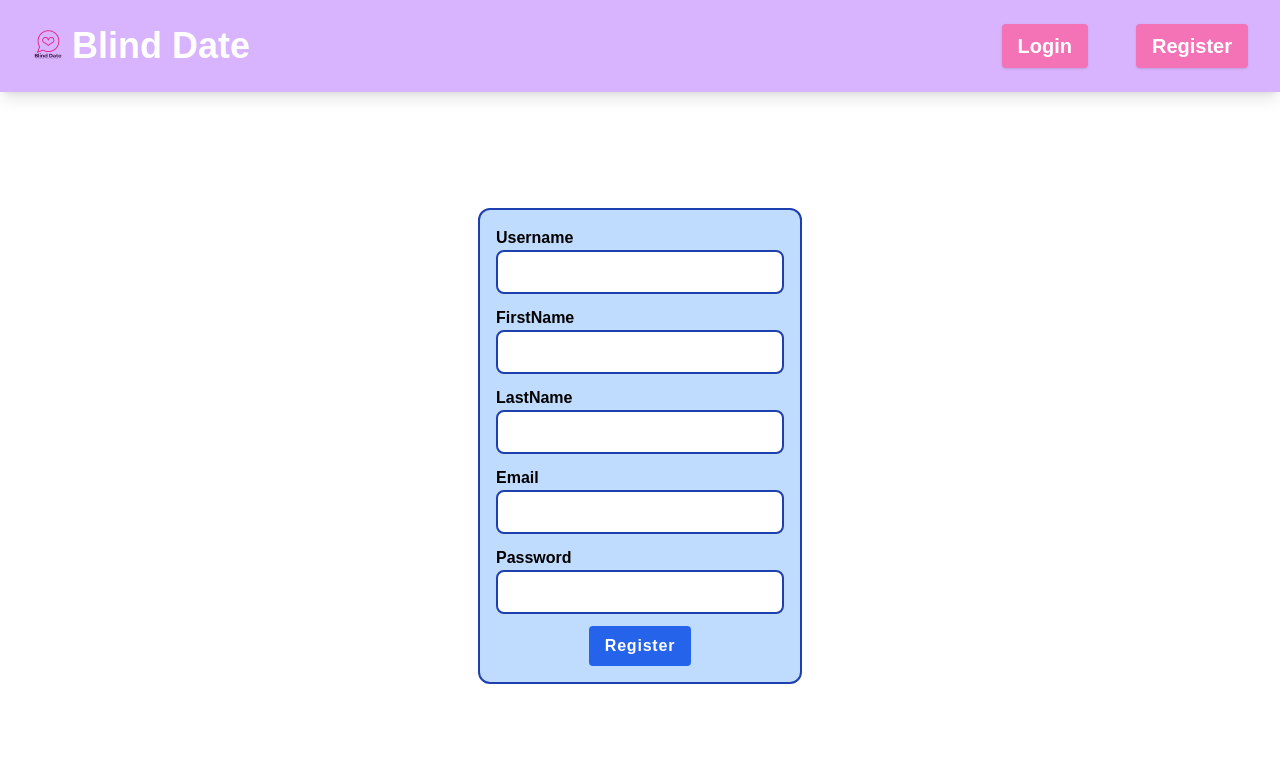
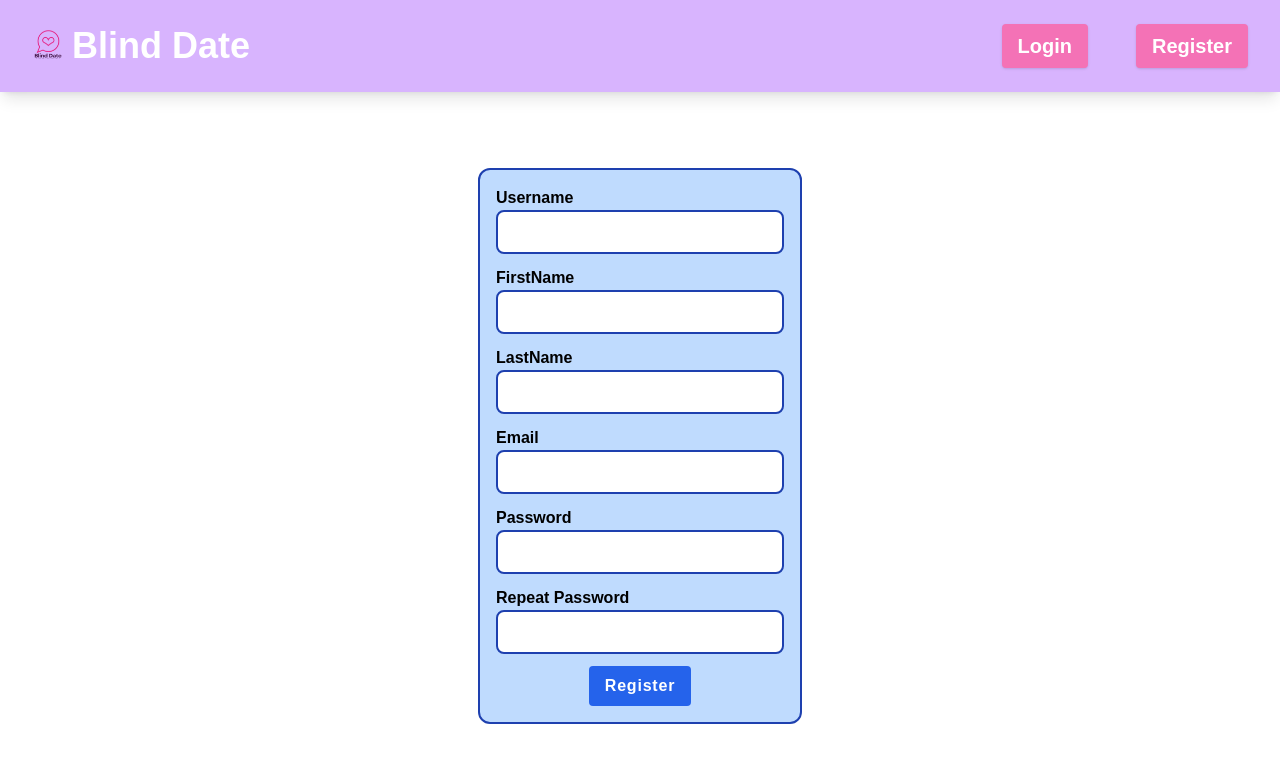
Before and after one commit to Bram2323/BlindDate, a React (Vite) app in the folder frontend/: page /register in a window 1280 px wide. Shown: the top 762 px of the page. Built offline with nearby package versions, Linux system fonts and the light colour scheme; what react-stomp-hooks would draw is missing.

Commit message:
Update Register.tsx

```diff
--- a/frontend/src/pages/Register/Register.tsx
+++ b/frontend/src/pages/Register/Register.tsx
@@ -13,6 +13,7 @@ function Register() {
     const [lastName, setLastName] = useState("");
     const [email, setEmail] = useState("");
     const [password, setPassword] = useState("");
+    const [repeatPassword, setRepeatPassword] = useState("");
     const [error, setError] = useState("");
 
     const navigate = useNavigate();
@@ -37,7 +38,9 @@ function Register() {
         if (email.length == 0) errors.push("Email can't be blank!");
         if (!isValidEmail(email)) errors.push("Email is invalid!");
 
-        if (!isValidPassword(password)) errors.push("Password is invalid!");
+        if (password != repeatPassword) errors.push("Passwords don't match!");
+
+        errors.push(...validatePassword(password));
 
         if (errors.length > 0) {
             showError(errors[0]);
@@ -47,6 +50,36 @@ function Register() {
         register(username, firstName, lastName, email, password).then(() =>
             navigate("/create-profile")
         );
+    }
+
+    function validatePassword(password: string) {
+        let errors = [];
+
+        let hasUppercase = false;
+        let hasLowercase = false;
+        let hasNumber = false;
+        let hasSpecialCharacter = false;
+        for (let i = 0; i < password.length; i++) {
+            const chr = password[i];
+
+            if (chr.toUpperCase() != chr.toLowerCase()) {
+                if (chr == chr.toUpperCase()) hasUppercase = true;
+                else hasLowercase = true;
+            } else if (chr.match("[0-9]") != null) hasNumber = true;
+            else hasSpecialCharacter = true;
+        }
+
+        if (!hasUppercase) errors.push("Password needs an upper case letter!");
+        if (!hasLowercase) errors.push("Password needs a lower case letter!");
+        if (!hasNumber) errors.push("Password needs a number!");
+        if (!hasSpecialCharacter)
+            errors.push("Password needs a special character!");
+
+        if (password.length < 8) {
+            errors.push("Password needs to have at least 8 characters!");
+        }
+
+        return errors;
     }
 
     return (
@@ -95,6 +128,17 @@ function Register() {
                         handleChange={(value: string) => setPassword(value)}
                         onSubmit={TryRegister}
                     />
+                    <FieldInput
+                        label="Repeat Password"
+                        content={repeatPassword}
+                        type="password"
+                        style="rounded-lg border-blue-800"
+                        layout="flex flex-col border-none w-72"
+                        handleChange={(value: string) =>
+                            setRepeatPassword(value)
+                        }
+                        onSubmit={TryRegister}
+                    />
                     <Button content="Register" handleClick={TryRegister} />
                 </div>
             </div>
```
